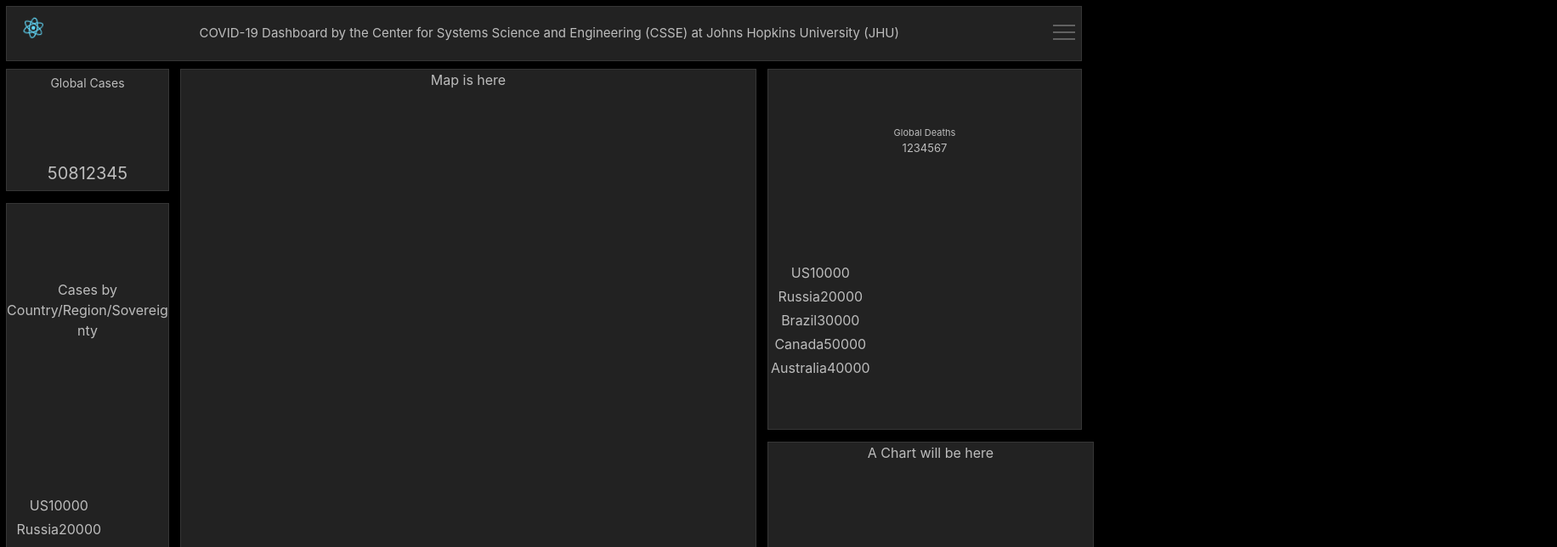
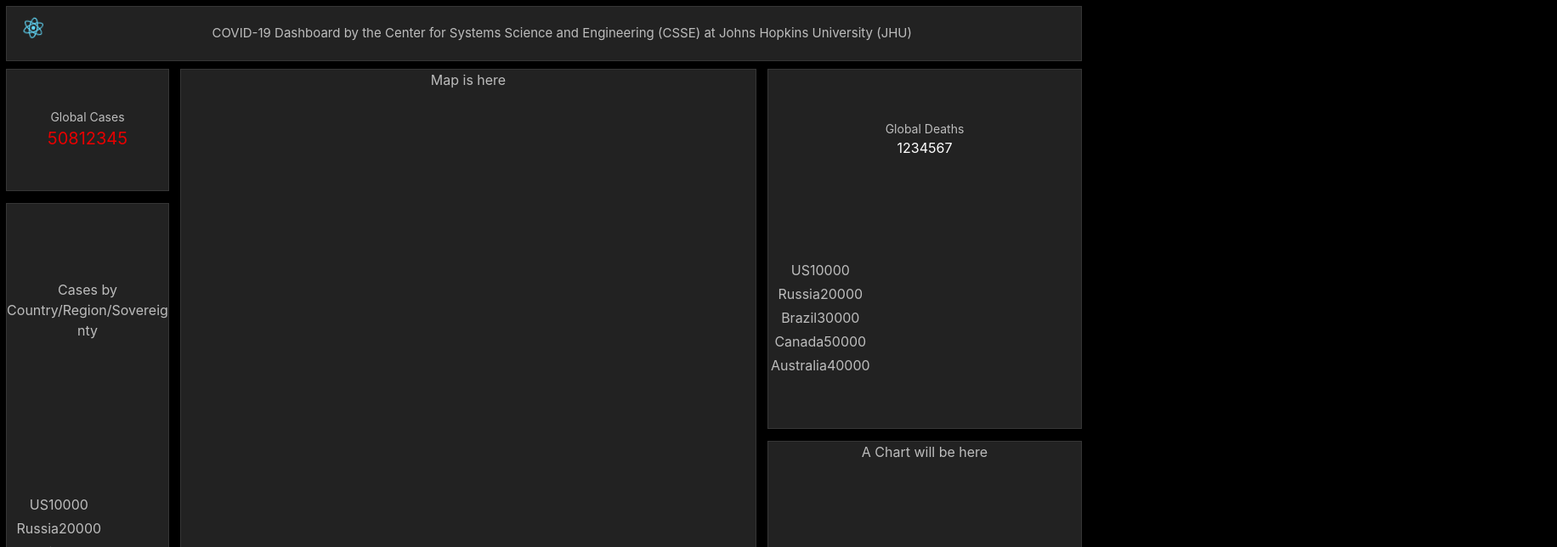
Before and after one commit to tritonJS826/covid-dashvoard, a React (Create React App) app: page / in a window 1280 px wide. Shown: the top 644 px of the page at 85% size, 1832 px wide, since content can reach past the window. Built offline with nearby package versions, Linux system fonts and the light colour scheme; what react-router-redux would draw is missing.

Commit message:
feat/10/add death and recovery blocks and styles

```diff
--- a/src/components/App/App.tsx
+++ b/src/components/App/App.tsx
@@ -5,7 +5,7 @@
 import MapBlock from '../MapBlock';
 import TableBlock from '../TableBlock';
 import ChartBlock from '../ChartBlock';
-import styles from './style.module.scss';
+import appstyles from './style.module.scss';
 
 import { casesDataType } from '../../interfaces/types';
 import { IAppStore } from '../../interfaces/redux/appStore';
@@ -23,19 +23,19 @@
   //   setCasesData('deseaseCasesData' as casesDataType);
   //   getCovidSummary();
   // };
-  <div className={styles.App}>
-    <header className={styles['App-header']}>
+  <div className={appstyles.app}>
+    <header>
       <HeaderBlock />
     </header>
-    <div className={styles['App-main']}>
-      <div className={styles['App-left']}>
+    <div className={appstyles.app_main}>
+      <div className={appstyles.app_left}>
         <GlobalCasesBlock />
         <ListBlock />
       </div>
-      <div className={styles['App-center']}>
+      <div className={appstyles.app_center}>
         <MapBlock />
       </div>
-      <div className={styles['App-right']}>
+      <div className={appstyles.app_right}>
         <TableBlock />
         <ChartBlock />
       </div>
--- a/src/components/App/style.module.scss
+++ b/src/components/App/style.module.scss
@@ -1,30 +1,33 @@
-.App {
+.app {
   $color-red: #e60000;
   $color-green: #70a800;
+  $color-white: #ffffff;
+  $color-blue: #73b2ff;
 
   text-align: center;
-  &-main {
+  height: 100vh;
+
+  &_main {
     display: flex;
     flex-direction: row;
     flex-wrap: nowrap;
     justify-content: space-between;
-    height: calc(100vh - 55px);
   }
-  &-left, &-center, &-right {
-    height: 100%;
-  }
-  &-left, &-right {
+  // &-left, &-center, &-right {
+  //   height: calc(100vh - 60px);
+  // }
+  &_left, &_right {
     display: flex;
     flex-direction: column;
     justify-content: space-between;
   }
-  &-left {
+  &_left {
     width: 15%;
   }
-  &-right {
+  &_right {
     width: 30%;
   }
-  &-center {
+  &_center {
     width: 53%;
   }
   &_caption {
@@ -37,11 +40,15 @@
     font-size: 20px;
   }
   &_caption_quantity__red {
-    font-size: 20px;
     color: $color-red;
   }
   &_caption_quantity__green {
-    font-size: 20px;
     color: $color-green;
   }
+  &_caption_quantity__white {
+    color: $color-white;
+  }
+  &_caption_quantity__blue {
+    color: $color-blue;
+  }
 }
--- a/src/components/ChartBlock/style.module.scss
+++ b/src/components/ChartBlock/style.module.scss
@@ -1,5 +1,5 @@
 .ChartBlock {
-  width: 100%;
+  // width: 100%;
   height: 40%;
   display: flex;
   flex-direction: column;
--- a/src/components/DeathListLine/DeathListLine.tsx
+++ b/src/components/DeathListLine/DeathListLine.tsx
@@ -1,6 +1,7 @@
 import React from 'react';
 // import List from '../List/List';
 import styles from './style.module.scss';
+import appstyles from '../App/style.module.scss';
 
 //     Deaths cases:
 //     array2 TotalDeaths
@@ -19,11 +20,9 @@
 
   return (
     <div className={styles.death_list_line}>
-      <div>
-        <div className={styles['death_list_line-caption']}>
-          <div className={styles['death_list_line-title']}>Global Deaths</div>
-          <div className={styles['death_list_line-quantity']}>1234567</div>
-        </div>
+      <div className={appstyles.app_caption}>
+        <div className={appstyles.app_caption_title}>Global Deaths</div>
+        <div className={appstyles.app_caption_quantity__white}>1234567</div>
       </div>
       <div className={styles.List}>
         <table>
--- a/src/components/GlobalCasesBlock/GlobalCasesBlock.tsx
+++ b/src/components/GlobalCasesBlock/GlobalCasesBlock.tsx
@@ -1,11 +1,11 @@
 import React from 'react';
 import styles from './style.module.scss';
-import style from '../App/style.module.scss'
+import appstyle from '../App/style.module.scss';
 
 const GlobalCasesBlock = () => (
   <div className={styles.globalcases}>
-    <div className={style['App_caption_title']}>Global Cases</div>
-    <div className={style['App_caption_quantity']}>50812345</div>
+    <div className={appstyle.app_caption_title}>Global Cases</div>
+    <div className={`${appstyle.app_caption_quantity} ${appstyle.app_caption_quantity__red}`}>50812345</div>
   </div>
 );
 
--- a/src/components/GlobalCasesBlock/style.module.scss
+++ b/src/components/GlobalCasesBlock/style.module.scss
@@ -1,7 +1,7 @@
 .globalcases {
   display: flex;
   flex-direction: column;
-  justify-content: space-between;
+  justify-content: center;
   width: 100%;
   height: 20%;
   padding: 5px;
--- a/src/components/HeaderBlock/HeaderBlock.tsx
+++ b/src/components/HeaderBlock/HeaderBlock.tsx
@@ -1,14 +1,14 @@
 import React from 'react';
 import logo from '../../logo.svg';
 import styles from './style.module.scss';
-import Burger from '../Burger';
+// import Burger from '../Burger';
 
 const HeaderBlock = () => (
   <div className={styles.HeaderBlock}>
     <div className={styles['HeaderBlock-wrapper']}>
       <a className={styles['HeaderBlock-logo-btn']} href="https://systems.jhu.edu/research/public-health/ncov/"><img src={logo} className={styles['HeaderBlock-logo']} alt="logo" /></a>
       <div className={styles['HeaderBlock-title']}>COVID-19 Dashboard by the Center for Systems Science and Engineering (CSSE) at Johns Hopkins University (JHU)</div>
-      <Burger />
+      {/* <Burger /> */}
     </div>
   </div>
 );
--- a/src/components/List/List.tsx
+++ b/src/components/List/List.tsx
@@ -11,14 +11,14 @@
   ];
 
   return (
-    <div className={styles.List}>
+    <div className={styles.list}>
       <table>
         <tbody>
           {countries.map((country) => (
             <tr key={country.country.toLowerCase()}>
               <td>
-                {country.country}
-                {country.number}
+                <span className={styles.list_country}>{country.country}</span>
+                <span className={styles.list_quantity}>{country.number}</span>
               </td>
             </tr>
           ))}
--- a/src/components/List/style.module.scss
+++ b/src/components/List/style.module.scss
@@ -1,3 +1,3 @@
-.List {
+.list {
   width: 100%;
 }
```
Also changed, not shown: src/components/RecoveryListLine/RecoveryListLine.tsx (+6 -2 lines), 1 other file (tests, documents, lock files or other folders).
